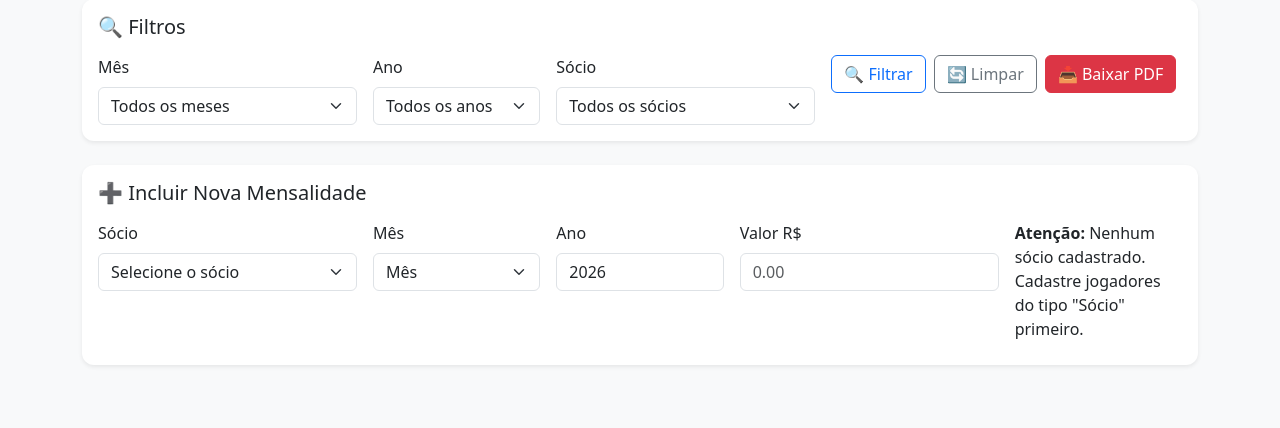
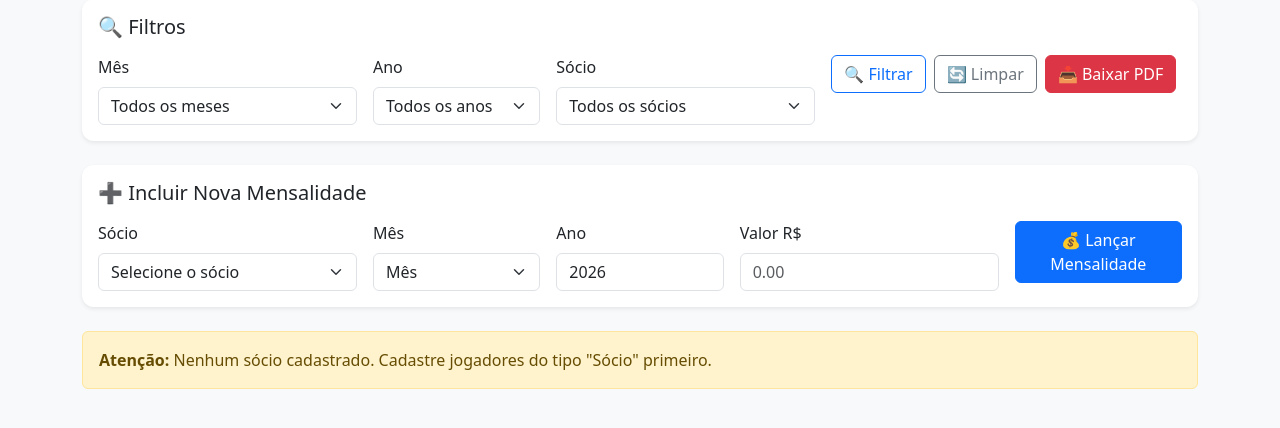
Before and after one commit to Evaldo-hub/associacaoufpa, a Flask app: page /associados in a window 1280 px wide. Shown: the part 195-623 px from the top of the page. Run offline with Flask 3, Linux system fonts and the light colour scheme; a user stored in the database is signed in.

Commit message:
Add files via upload

```diff
--- a/templates/associados.html
+++ b/templates/associados.html
@@ -108,8 +108,8 @@
              placeholder='0.00' class='form-control' required>
     </div>
     <div class='col-12 col-md-2'>
-      <label class="form-label d-md-none'>&nbsp;</label>
-      <button class='btn btn-primary w-100'>Lançar</button>
+      <label class="form-label d-md-none">&nbsp;</label>
+      <button type='submit' class='btn btn-primary w-100'>💰 Lançar Mensalidade</button>
     </div>
   </form>
 </div>
@@ -181,7 +181,7 @@
                         onsubmit="return confirm('Tem certeza que deseja extornar esta mensalidade? Esta ação não pode ser desfeita.');"
                         style="display: inline;">
                     <button type="submit" class="btn btn-sm btn-danger">
-                      🗑️ Extornar
+                      Extornar
                     </button>
                   </form>
                   {% endif %}
@@ -192,7 +192,7 @@
                         onsubmit="return confirm('Tem certeza que deseja extornar esta mensalidade? Esta ação não pode ser desfeita.');"
                         style="display: inline;">
                     <button type="submit" class="btn btn-sm btn-danger">
-                      🗑️
+
                     </button>
                   </form>
                   {% endif %}
```
